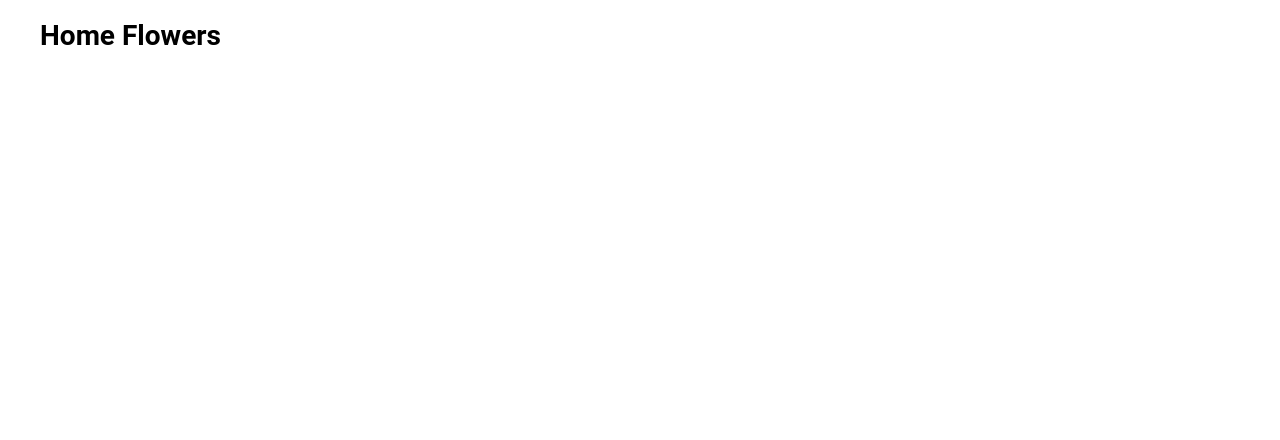
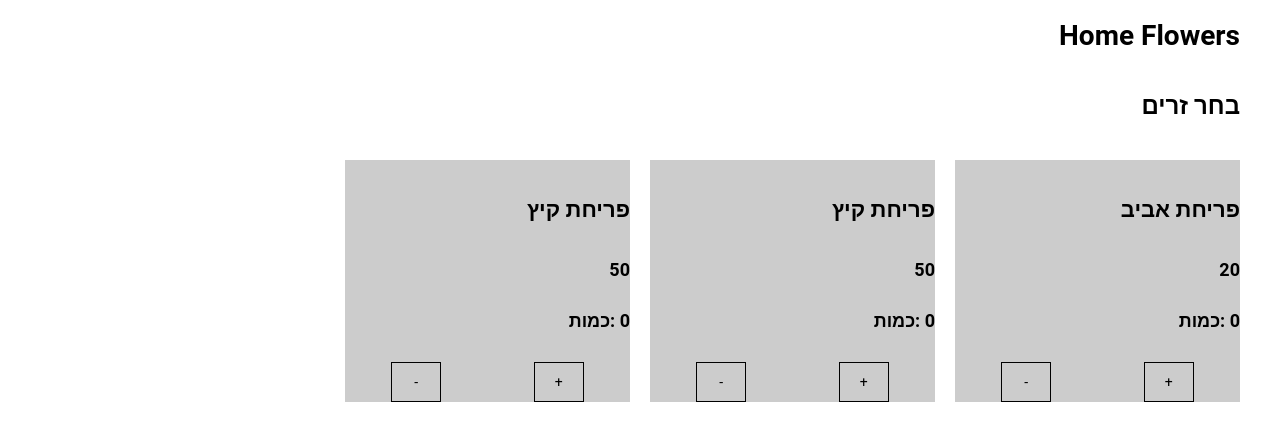
Before and after one commit to yuvalshimoni/home-flowers, a React (Create React App) app: page / in a window 1280 px wide. Shown: the top 440 px of the page. Built offline with nearby package versions, Linux system fonts and the light colour scheme.

Commit message:
start procucts

```diff
--- a/src/App/components/App.tsx
+++ b/src/App/components/App.tsx
@@ -1,6 +1,7 @@
 import React from 'react';
 import styled, { ThemeProvider } from 'styled-components';
 import { theme, GlobalStyle } from 'shared/theme';
+import Order from 'order';
 
 const Layout = styled.div`
   width: 100%;
@@ -14,6 +15,7 @@ const App = () => (
     <Layout>
       <h1>Home Flowers</h1>
 
+      <Order />
     </Layout>
   </ThemeProvider>
 );
--- /dev/null
+++ b/src/order/components/Order.tsx
@@ -0,0 +1,75 @@
+import React, { useState, useReducer, useCallback } from 'react';
+import styled from 'styled-components';
+import { ProductType } from 'shared/components';
+import PickProducts from './PickProducts';
+
+const Wrapper = styled.div`
+`;
+
+const initialOrder = {
+  products: [],
+  address: '',
+  deliveryDate: '',
+}
+
+interface order {
+  products: Array<{
+    id: any;
+    amount: number;
+  }>;
+  address: string;
+  deliveryDate: string;
+};
+
+
+interface action {
+  type: 'update_products';
+  id: any;
+  amount: number;
+};
+
+const orderReducer = (state: order, action: action) => {
+
+  switch (action.type) {
+    case 'update_products':
+      const { id, amount } = action;
+      const { products } = state;
+
+      return {
+        ...state,
+        products: products.some(p => p.id === id)
+          ? amount === 0 ?
+            products.filter(p => p.id === id)
+            : products.map(product => {
+              if (product.id === id) {
+                return { ...product, amount };
+              } else {
+                return product;
+              }
+            })
+          : products.concat([{ id, amount }])
+      };
+    default:
+      return state;
+  }
+};
+
+const Order = () => {
+  const [order, dispatch] = useReducer(orderReducer, initialOrder);
+
+  const updateProducts = useCallback(
+    ({ id, amount }) => {
+      dispatch({ type: "update_products", id, amount });
+    },
+    [],
+  );
+  console.log(order.products)
+
+  return (
+    <Wrapper>
+      <PickProducts updateProducts={updateProducts} />
+    </Wrapper>
+  );
+};
+
+export default Order;
--- /dev/null
+++ b/src/order/components/PickProducts.tsx
@@ -0,0 +1,59 @@
+import React from 'react';
+import styled from 'styled-components';
+import { Product, ProductType } from 'shared/components';
+
+const Wrapper = styled.div`
+`;
+
+const Title = styled.h5`
+ font-weight: bold;
+ font-size: ${({ theme }) => theme.sizes.xl}px;
+`;
+
+const ProductsWrapper = styled.div`
+  display: grid;
+  grid-gap: 20px;
+  align-items: center;
+  grid-template-columns: repeat(auto-fill, minmax(250px, 1fr));
+`;
+
+const products: Array<ProductType> = [
+  {
+    id: 1,
+    title: "פריחת אביב",
+    price: 20
+  },
+  {
+    id: 2,
+    title: "פריחת קיץ",
+    price: 50
+  },
+  {
+    id: 3,
+    title: "פריחת קיץ",
+    price: 50
+  }
+];
+
+type onChangeProps = {
+  id: any;
+  amount: number;
+}
+
+interface PickProdcutProps {
+  updateProducts: ({ id, amount }: onChangeProps) => void;
+}
+
+
+const PickProdcut = ({ updateProducts }: PickProdcutProps) => (
+  <Wrapper>
+    <Title>בחר זרים</Title>
+
+    <ProductsWrapper>
+      {products.map(({ id, title, price }) => <Product onChange={updateProducts} {...{ id, title, price }} />)}
+    </ProductsWrapper>
+
+  </Wrapper>
+);
+
+export default PickProdcut;
--- /dev/null
+++ b/src/order/index.ts
@@ -0,0 +1 @@
+export {default} from './components/Order';
--- /dev/null
+++ b/src/shared/components/Product/Product.tsx
@@ -0,0 +1,73 @@
+import React, { useState, useCallback, useEffect } from 'react';
+import styled from 'styled-components';
+import { ProductType } from './types'
+
+const Wrapper = styled.div`
+  background-color: #ccc;
+`;
+
+const Title = styled.h5`
+ font-weight: bold;
+ font-size: ${({ theme }) => theme.sizes.md}px;
+`;
+
+const Price = styled.h5`
+ font-size: ${({ theme }) => theme.sizes.main}px;
+`;
+
+const ButtonsWrapper = styled.div`
+  display: flex;
+  justify-content: space-around;
+`;
+
+const Button = styled.div`
+  width: 50px;
+  height: 40px;
+  display: flex;
+  cursor: pointer;
+  align-items: center;
+  justify-content: center;
+  border: 1px solid #000;
+`;
+
+type onChangeProps = {
+  id: any;
+  amount: number;
+}
+
+interface ProductProps extends ProductType {
+  onChange: ({ id, amount }: onChangeProps) => void;
+}
+
+const Product = ({ id, title, price, onChange }: ProductProps) => {
+  const [amount, setAmount] = useState<number>(0);
+
+  const handleOnClick = useCallback(type => {
+    let newAmount: number = amount;
+    if (type === 'increase') {
+      newAmount = amount + 1;
+    }
+
+    if (type === 'decrease') {
+      newAmount = amount < 1 ? 0 : amount - 1
+    }
+
+    setAmount(newAmount);
+    onChange({ id, amount: newAmount })
+  }, [id, amount]);
+
+  return (
+    <Wrapper>
+      <Title>{title}</Title>
+      <Price>{price}</Price>
+      <Price>{amount} :כמות</Price>
+
+      <ButtonsWrapper>
+        <Button onClick={() => handleOnClick('increase')}>+</Button>
+        <Button onClick={() => handleOnClick('decrease')}>-</Button>
+      </ButtonsWrapper>
+    </Wrapper>
+  );
+};
+
+export default Product;
--- /dev/null
+++ b/src/shared/components/Product/index.ts
@@ -0,0 +1,2 @@
+export * from './types';
+export { default as Product } from './Product';
--- /dev/null
+++ b/src/shared/components/Product/types.ts
@@ -0,0 +1,5 @@
+export interface ProductType {
+  id: number;
+  title: string;
+  price: number;
+}
--- a/src/shared/components/index.ts
+++ b/src/shared/components/index.ts
@@ -1 +1 @@
-export { default } from './Product';
+export * from './Product';
--- a/src/shared/theme/GlobalStyle.ts
+++ b/src/shared/theme/GlobalStyle.ts
@@ -1,9 +1,9 @@
-import { createGlobalStyle, css } from "styled-components";
+import { createGlobalStyle, css } from 'styled-components';
 
 const defaultStyles = css`
   margin: 0px;
   font-size: 14px;
-  font-family: "Roboto", sans-serif;
+  font-family: 'Roboto', sans-serif;
 `;
 
 const GlobalStyle = createGlobalStyle`
@@ -33,6 +33,7 @@ const GlobalStyle = createGlobalStyle`
   body {
     width:100%;
     overflow: hidden;
+    direction: rtl;
     ${defaultStyles};
   }
 
```
Also changed, not shown: src/shared/components/Product.tsx (deleted, +0 -30 lines), .prettierrc.js (deleted), 2 other files (tests, documents, lock files or other folders).
